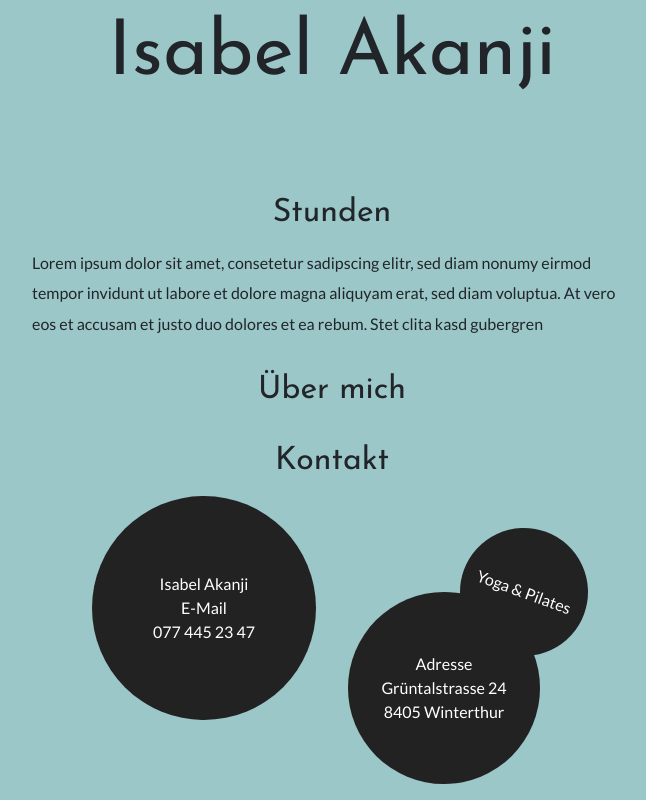
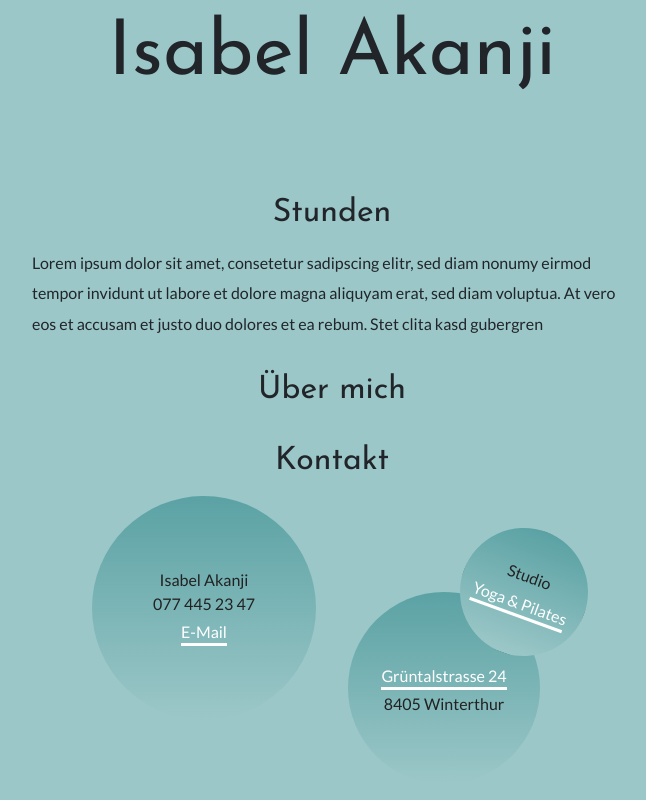
Before and after one commit to fschwander/isabelakanji, a React (Create React App) app: page / in a window 1280 px wide. Shown: the part 567-1367 px from the top of the page, without its empty margins (308-954 px from the left). Built offline with nearby package versions, Linux system fonts and the light colour scheme.

Commit message:
coloring of Contact bubbles and earlier opacity change in Header

```diff
--- a/src/components/Contact.js
+++ b/src/components/Contact.js
@@ -16,15 +16,15 @@ export default function Contact() {
       <div className='bubbleContainer'>
         <div className='personBubble bubble'>
           <span>Isabel Akanji</span>
+          <span>077 445 23 47</span>
           <span>{emailLink}</span>
-          <span>077 445 23 47</span>
         </div>
         <div className='studioContainer'>
           <div className='studioBubble bubble'>
+            <span>Studio</span>
             <span>{studioLink}</span>
           </div>
           <div className='addressBubble bubble'>
-            <span>Adresse</span>
             <span>{locationLink}</span>
             <span>8405 Winterthur</span>
           </div>
--- a/src/components/Contact.scss
+++ b/src/components/Contact.scss
@@ -3,7 +3,7 @@
 .Contact {
   a {
     color: $clr_white;
-    border-bottom: unset;
+    line-height: 2em;
   }
 
   .bubbleContainer {
@@ -15,7 +15,8 @@
 
       border-radius: 50%;
       background-color: $clr_black;
-      color: $clr_white;
+      background-image: linear-gradient(to bottom, $clr_green_dark, $clr_green);
+      color: $clr_black;
     }
 
     .personBubble {
--- a/src/components/Header.js
+++ b/src/components/Header.js
@@ -34,7 +34,7 @@ export default class Header extends React.Component {
 
   scaleOpacityOnScroll() {
     let scrollY = window.scrollY;
-    let maxY = this.rootElement.offsetHeight * 0.9;
+    let maxY = this.rootElement.offsetHeight * 0.4;
 
     const opacityScale = d3.scaleLinear().domain([maxY-100, maxY]).range([1, 0]);
     this.logoContainerElement.style.opacity = opacityScale(scrollY);
--- a/src/index.scss
+++ b/src/index.scss
@@ -30,7 +30,7 @@ html {
 
     a {
       color: $clr_black;
-      padding-bottom: 0.2em;
+      padding-bottom: 0.1em;
       border-bottom: 0.2em solid white;
 
 
```
